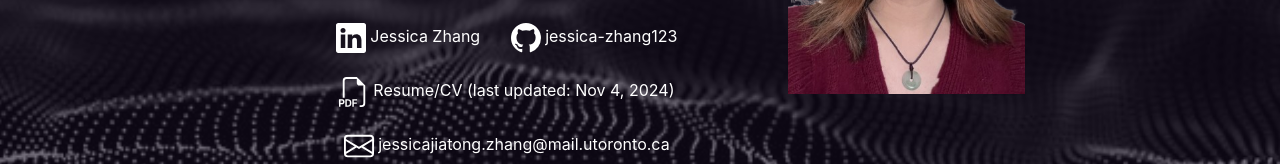
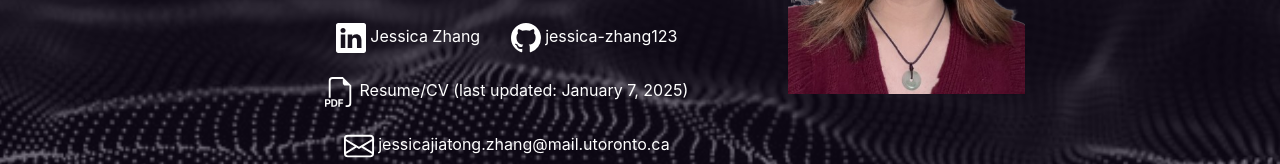
Before and after one commit to jessica-zhang123/JessicaJZhang, a plain HTML site: page index.html in a window 1280 px wide. Shown: the part 474-638 px from the top of the page. Drawn offline with nearby package versions, Linux system fonts and the light colour scheme.

Commit message:
updated resume

```diff
--- a/index.html
+++ b/index.html
@@ -61,7 +61,7 @@
                             <svg xmlns="http://www.w3.org/2000/svg" width="30" height="30" fill="white" class="bi bi-filetype-pdf" viewBox="0 0 16 16">
                                 <path d="M14 4.5V14a2 2 0 0 1-2 2h-1v-1h1a1 1 0 0 0 1-1V4.5h-2A1.5 1.5 0 0 1 9.5 3V1H4a1 1 0 0 0-1 1v9H2V2a2 2 0 0 1 2-2h5.5zM1.6 11.85H0v3.999h.791v-1.342h.803q.43 0 .732-.173.305-.175.463-.474a1.4 1.4 0 0 0 .161-.677q0-.375-.158-.677a1.2 1.2 0 0 0-.46-.477q-.3-.18-.732-.179m.545 1.333a.8.8 0 0 1-.085.38.57.57 0 0 1-.238.241.8.8 0 0 1-.375.082H.788V12.48h.66q.327 0 .512.181.185.183.185.522m1.217-1.333v3.999h1.46q.602 0 .998-.237a1.45 1.45 0 0 0 .595-.689q.196-.45.196-1.084 0-.63-.196-1.075a1.43 1.43 0 0 0-.589-.68q-.396-.234-1.005-.234zm.791.645h.563q.371 0 .609.152a.9.9 0 0 1 .354.454q.118.302.118.753a2.3 2.3 0 0 1-.068.592 1.1 1.1 0 0 1-.196.422.8.8 0 0 1-.334.252 1.3 1.3 0 0 1-.483.082h-.563zm3.743 1.763v1.591h-.79V11.85h2.548v.653H7.896v1.117h1.606v.638z"/>
                             </svg>
-                            Resume/CV (last updated: Nov 4, 2024)
+                            Resume/CV (last updated: January 7, 2025)
                         </button>
                     </a>
                     <a href="mailto:jessicajiatong.zhang@mail.utoronto.ca" target="_blank" style="text-decoration: none;">
```
Also changed, not shown: 1 other file.
